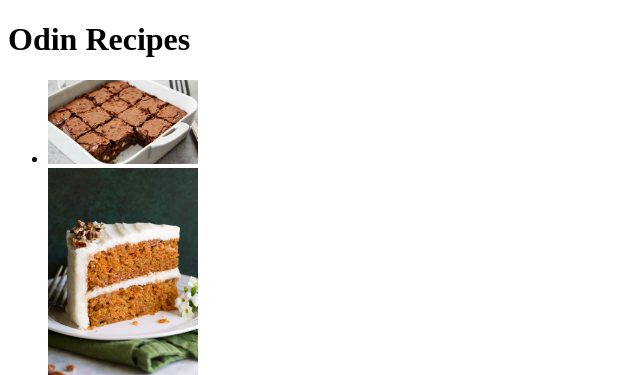
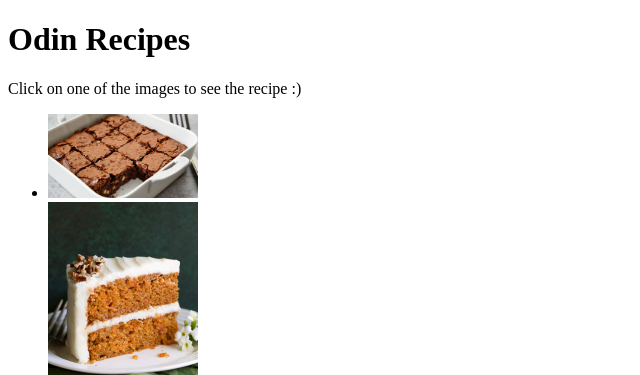
Before and after one commit to Os10-M/Odin-recipes, a plain HTML site: page index.html in a window 1280 px wide. Shown: the top 375 px of the page, without its empty margins (0-640 px from the left). Drawn offline with Linux system fonts and the light colour scheme.

Commit message:
added instructions to index

```diff
--- a/index.html
+++ b/index.html
@@ -9,6 +9,7 @@
 
 <body>
     <h1>Odin Recipes</h1>
+        <p>Click on one of the images to see the recipe :)</p>
       <ul>
          <li><a href="./recipes/brownie.html"><img src="./img/brownies.jpg" width=150 alt="Delicious brownies"></a></li>
          <li><a href="./recipes/carrot-cake.html"><img src="./img/carrotcake.jpg" width="150" alt="Delectable carrot cake"></a></li>
```
